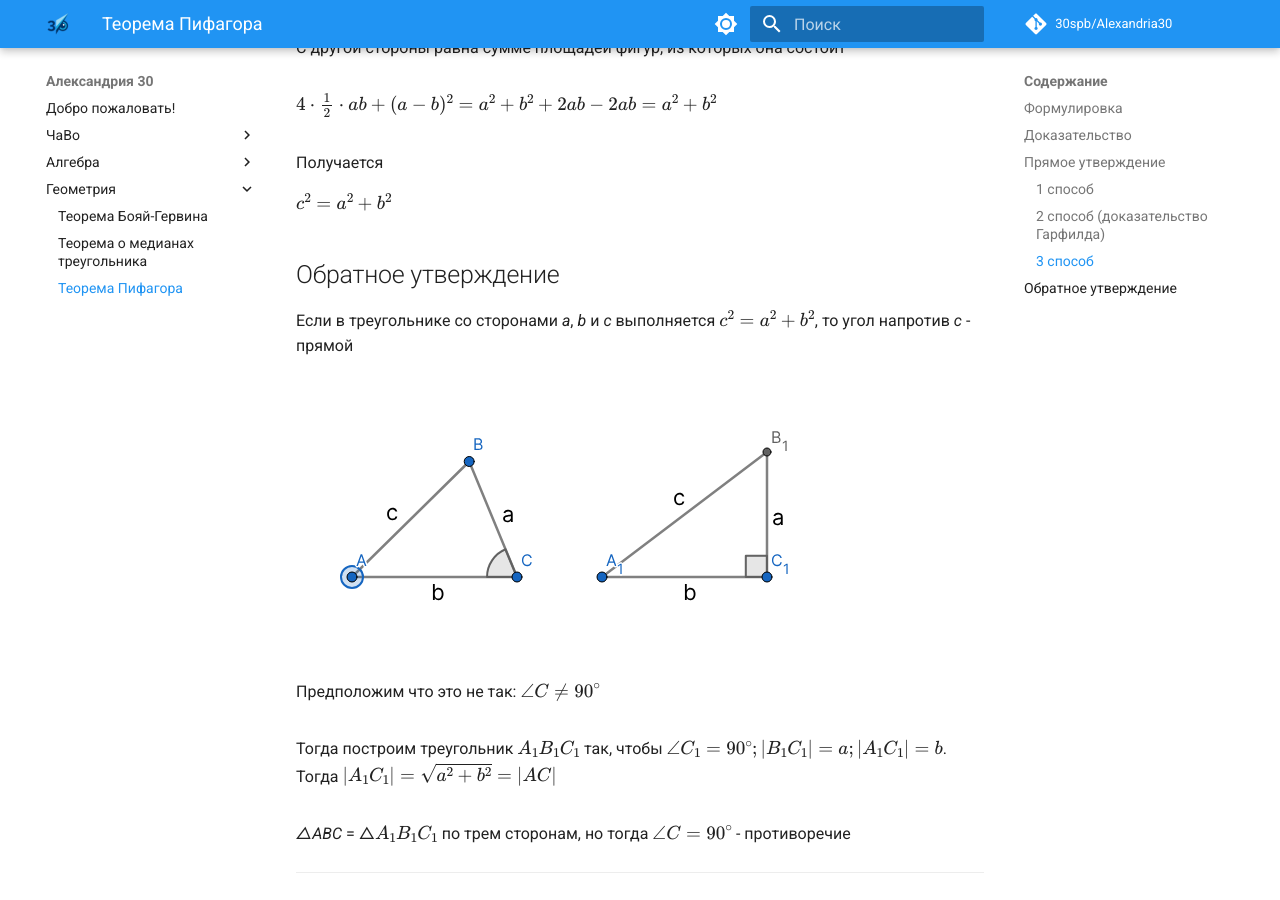
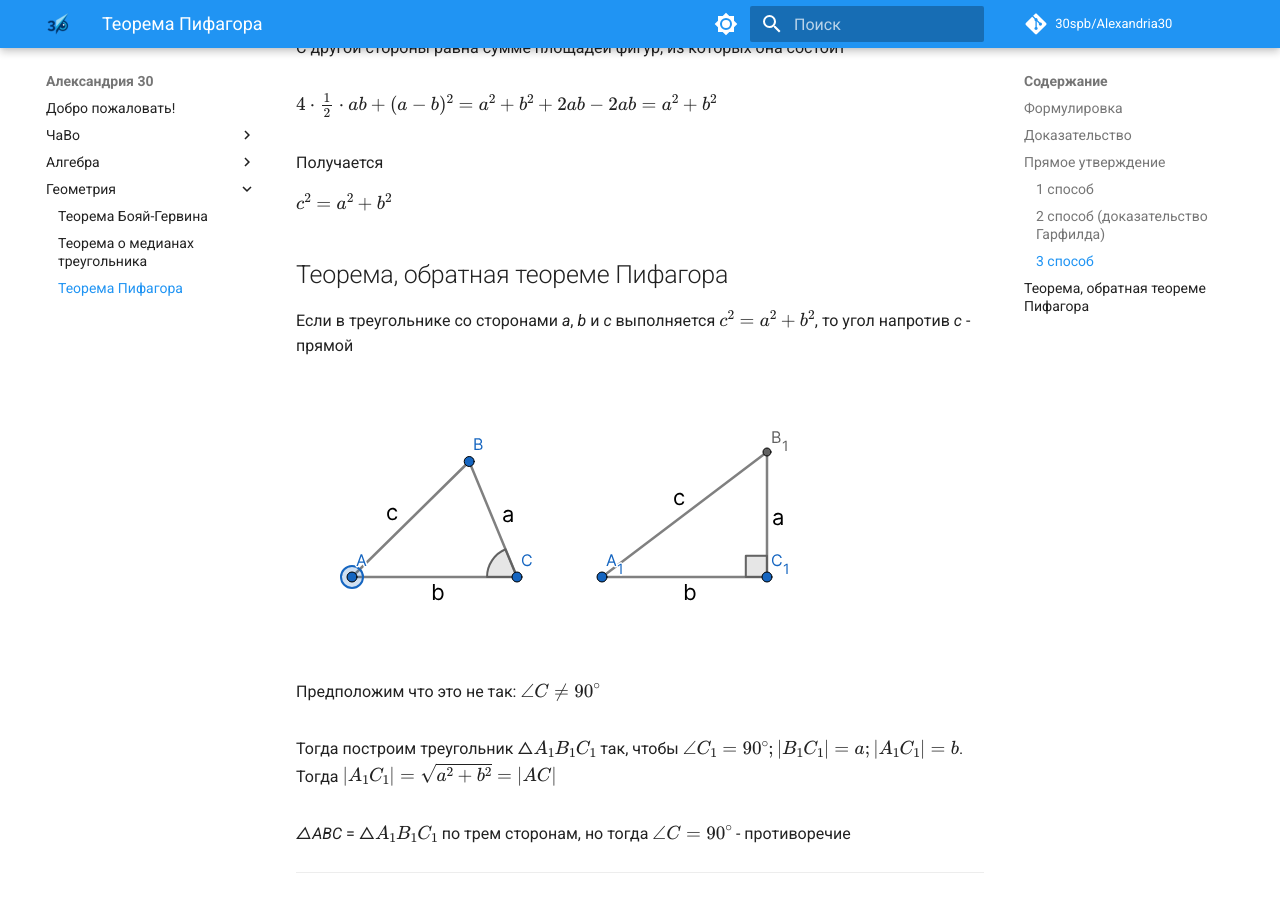
Before and after one commit to 30spb/Alexandria30, an MkDocs documentation site: the page built from docs/geometry/pythagorean_theorem.md, in a window 1280 px wide and 900 px high, scrolled down 4447 px. Built offline with MkDocs 1.6.1 and Material for MkDocs 9.7.7, drawn with Linux system fonts in a browser that asks for light colours; comment, search, counter and statistics services are not loaded.

Commit message:
Update pythagorean_theorem.md
Небольшие исправления (добавлено △ перед треугольником, "обратное утверждение" поменялось на "теорема, обратная теореме Пифагора")

```diff
--- a/docs/geometry/pythagorean_theorem.md
+++ b/docs/geometry/pythagorean_theorem.md
@@ -123,7 +123,7 @@ $4 \cdot \frac{1}{2} \cdot ab + (a - b)^2 = a^2 + b^2 + 2ab - 2ab = a^2 + b^2$
 
 $c^2 = a^2 + b^2$
 
-## Обратное утверждение {#обратное-утверждение}
+## Теорема, обратная теореме Пифагора {#обратная-теорема}
 
 Если в треугольнике со сторонами *a*, *b* и *c* выполняется $c^2 = a^2 + b^2$, то угол напротив *c* - прямой
 
@@ -133,7 +133,7 @@ $c^2 = a^2 + b^2$
 
 <div style="overflow-x: auto; overflow-y: hidden" markdown="block">
 
-Тогда построим треугольник $A_1 B_1 C_1$ так, чтобы $\angle C_1 = 90^\circ; |B_1 C_1| = a; |A_1 C_1| = b$.
+Тогда построим треугольник △$A_1 B_1 C_1$ так, чтобы $\angle C_1 = 90^\circ; |B_1 C_1| = a; |A_1 C_1| = b$.
 Тогда $|A_1 C_1| = \sqrt{a^2 + b^2} = |AC|$
 
 </div>
```
